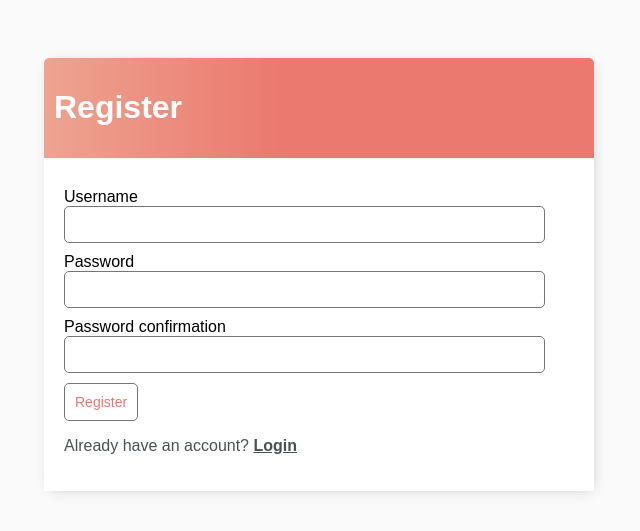
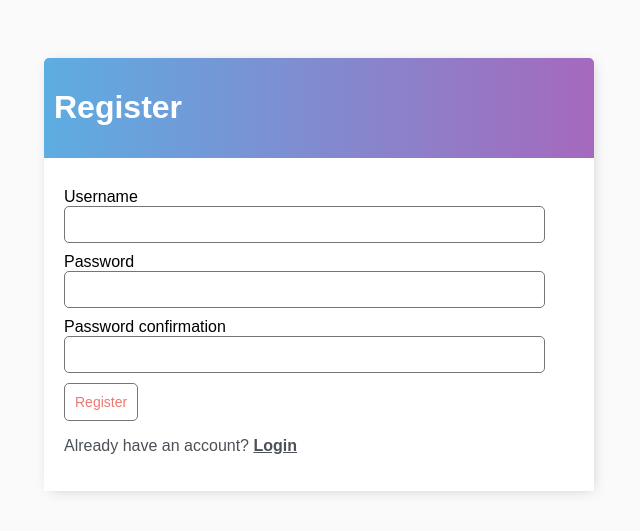
Before and after one commit to striderzz/Django_Todo_List, a Django app: page /register/ in a window 1280 px wide. Shown: the top 531 px of the page, without its empty margins (321-961 px from the left). Run offline with Django 5.2, Linux system fonts and the light colour scheme.

Commit message:
styling commit

```diff
--- a/todo_list/base/templates/base/main.html
+++ b/todo_list/base/templates/base/main.html
@@ -52,7 +52,10 @@
         color: #fff;
         padding: 10px;
         border-radius: 5px 5px 0 0;
-        background: linear-gradient(90deg, #EEA390 0%, #EB796F 43%, #EB796F 100%);
+        background: linear-gradient(90deg, #5DADE2 0%, #A569BD 100%);
+
+
+        /*background: linear-gradient(90deg, #EEA390 0%, #EB796F 43%, #EB796F 100%);*/
     }
 
     .header-bar a {
```
Also changed, not shown: todo_list/db.sqlite3.
